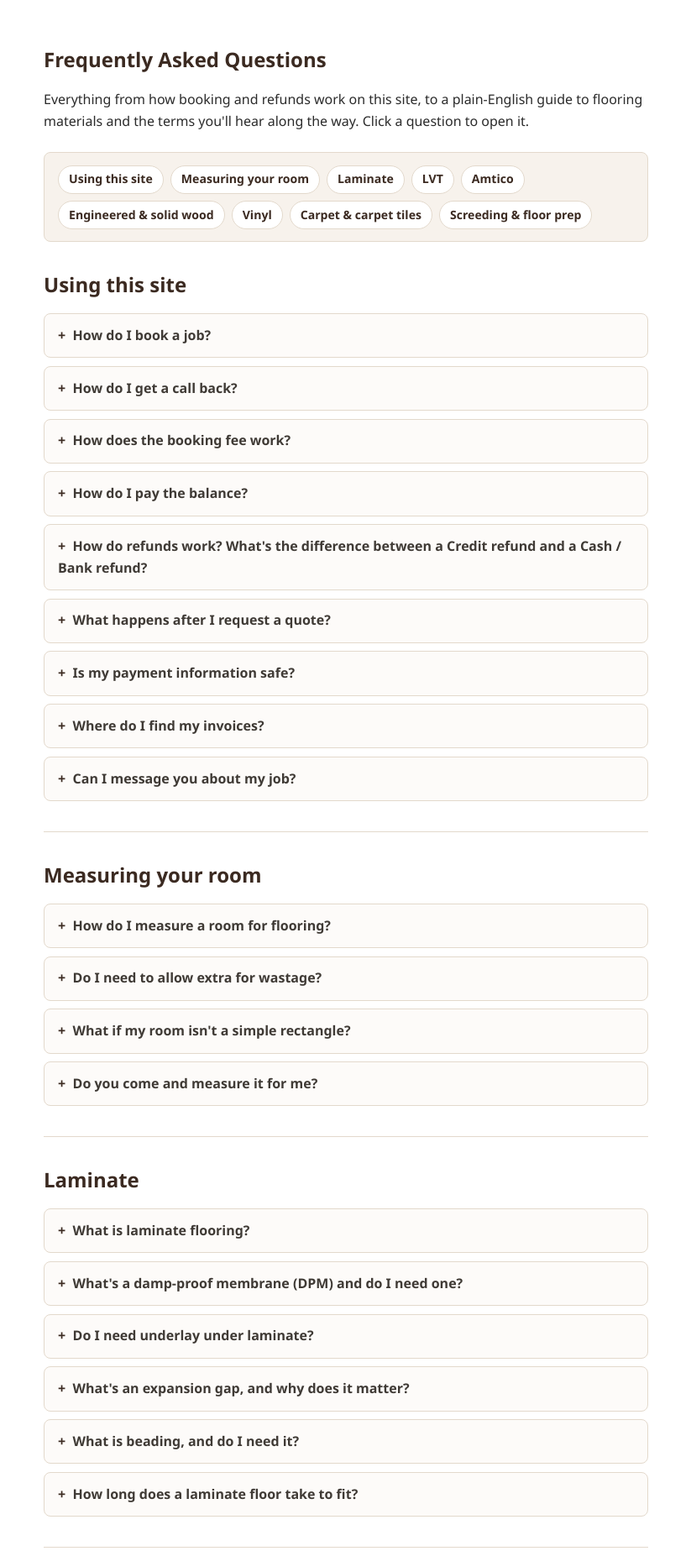
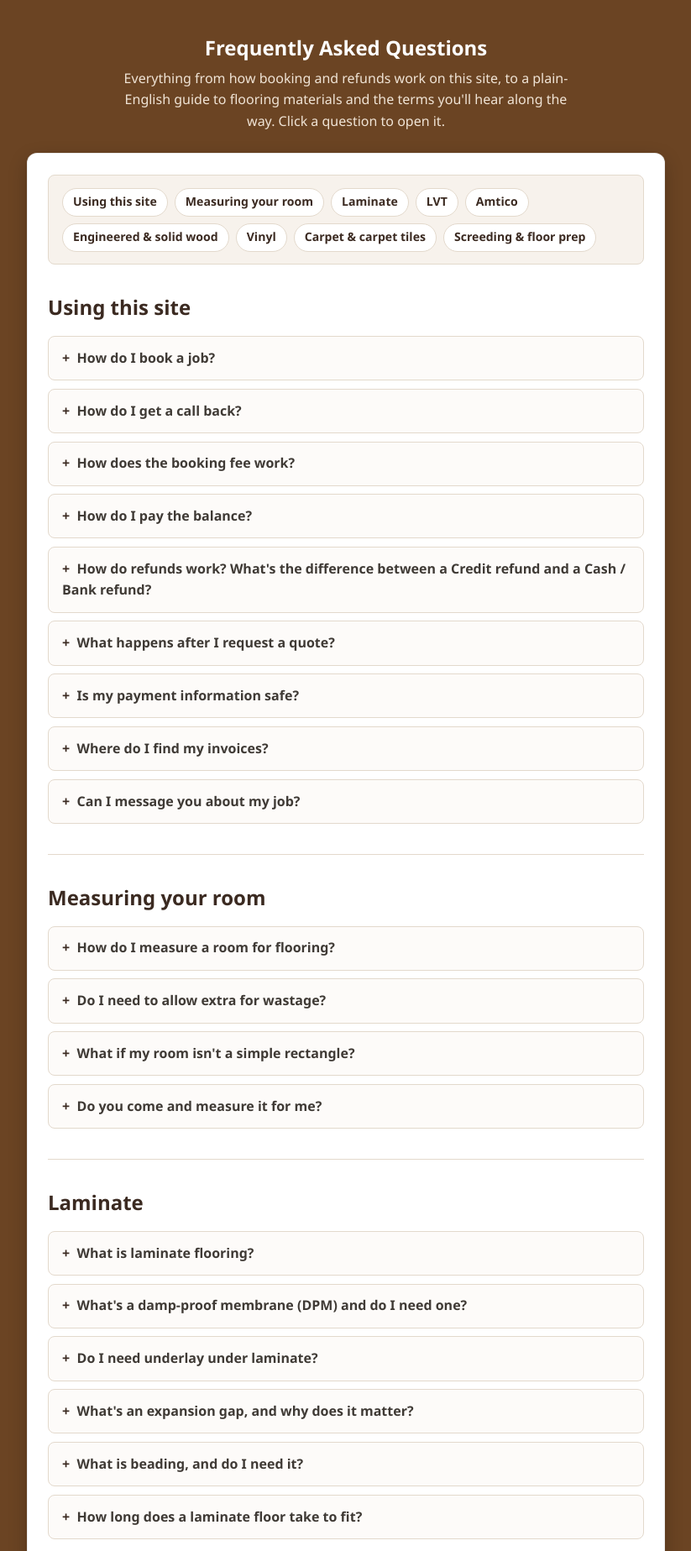
Before and after one commit to jodesius/J-Noon-Flooring-Specialist, a Django app: page /faq/ in a window 1280 px wide. Shown: the part 73-1920 px from the top of the page at 84% size, without its empty margins (228-1051 px from the left). Run offline with Django 5.2, Linux system fonts and the light colour scheme; data comes from the database, SQL or seed files in the repository.

Commit message:
Give the FAQ page the same oak-brown background and white card styling as the rest of the site

```diff
--- a/core/static/core/css/faq.css
+++ b/core/static/core/css/faq.css
@@ -1,23 +1,38 @@
 /* ============================================================
-   FAQ page - a jump-nav, then per-category accordions.
-   Shares the "document" feel of legal.css but with expandable items.
+   FAQ page - oak-brown ground, white card, matches Bookings/Contact.
+   A jump-nav, then per-category accordions inside the card.
    ============================================================ */
 
-.faq-page {
+.page-faq { background-color: #6b4423; }  /* oak brown - same as Bookings */
+
+.faq-hero {
     max-width: 760px;
+    margin: 2.5rem auto 1.5rem;
+    padding: 0 1.25rem;
+    text-align: center;
+}
+
+.faq-hero h1 {
+    color: #fff;
+    margin: 0 0 0.5rem;
+}
+
+.faq-hero__intro {
+    color: #f0e4d6;
     margin: 0 auto;
-    padding: 2rem 1.25rem 4rem;
+    max-width: 58ch;
     line-height: 1.6;
 }
 
-.faq-page h1 {
-    color: var(--wood-header);
-    margin-bottom: 0.25rem;
-}
-
-.faq-page__intro {
-    color: #2b2b2b;
-    margin-bottom: 1.5rem;
+.faq-card {
+    max-width: 760px;
+    margin: 0 auto 2.5rem;
+    padding: 1.6rem 1.5rem 1.8rem;
+    line-height: 1.6;
+    background: #fff;
+    border: 1px solid rgba(0, 0, 0, 0.08);
+    border-radius: 12px;
+    box-shadow: 0 8px 22px rgba(0, 0, 0, 0.22);
 }
 
 .faq-jump {
@@ -98,8 +113,9 @@
 .faq-item__answer p:last-child { margin-bottom: 0; }
 
 .faq-page__footer {
-    margin-top: 2.5rem;
-    color: #6b6b6b;
+    text-align: center;
+    margin: 0 0 3rem;
+    color: #f0e4d6;
 }
 
-.faq-page__footer a { color: var(--wood-header); }
+.faq-page__footer a { color: #fff; font-weight: 600; }
--- a/core/templates/core/faq.html
+++ b/core/templates/core/faq.html
@@ -11,14 +11,16 @@
 {% endblock %}
 
 {% block content %}
-<article class="faq-page">
+<section class="faq-hero">
     <h1>Frequently Asked Questions</h1>
-    <p class="faq-page__intro">
+    <p class="faq-hero__intro">
         Everything from how booking and refunds work on this site, to a plain-English
         guide to flooring materials and the terms you'll hear along the way. Click a
         question to open it.
     </p>
+</section>
 
+<article class="faq-card">
     {% if groups %}
         <nav class="faq-jump" aria-label="Jump to a section">
             {% for group in groups %}
@@ -40,12 +42,12 @@
     {% else %}
         <p>Nothing here yet - check back soon.</p>
     {% endif %}
+</article>
 
-    <p class="faq-page__footer">
-        Can't find what you're after?
-        <a href="{% url 'contact:index' %}">Get in touch</a> and I'll help directly.
-    </p>
-</article>
+<p class="faq-page__footer">
+    Can't find what you're after?
+    <a href="{% url 'contact:index' %}">Get in touch</a> and I'll help directly.
+</p>
 
 <script type="application/ld+json">{{ faq_jsonld|safe }}</script>
 {% endblock %}
```
